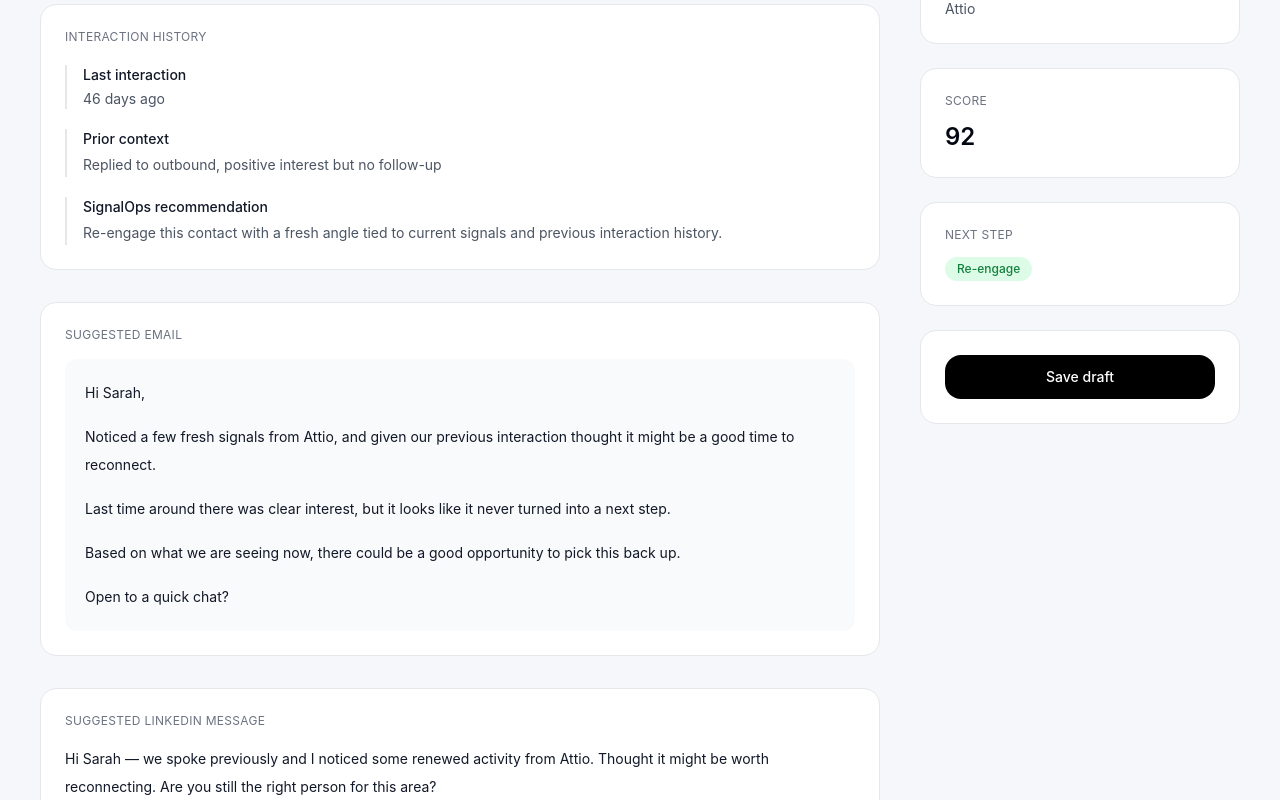
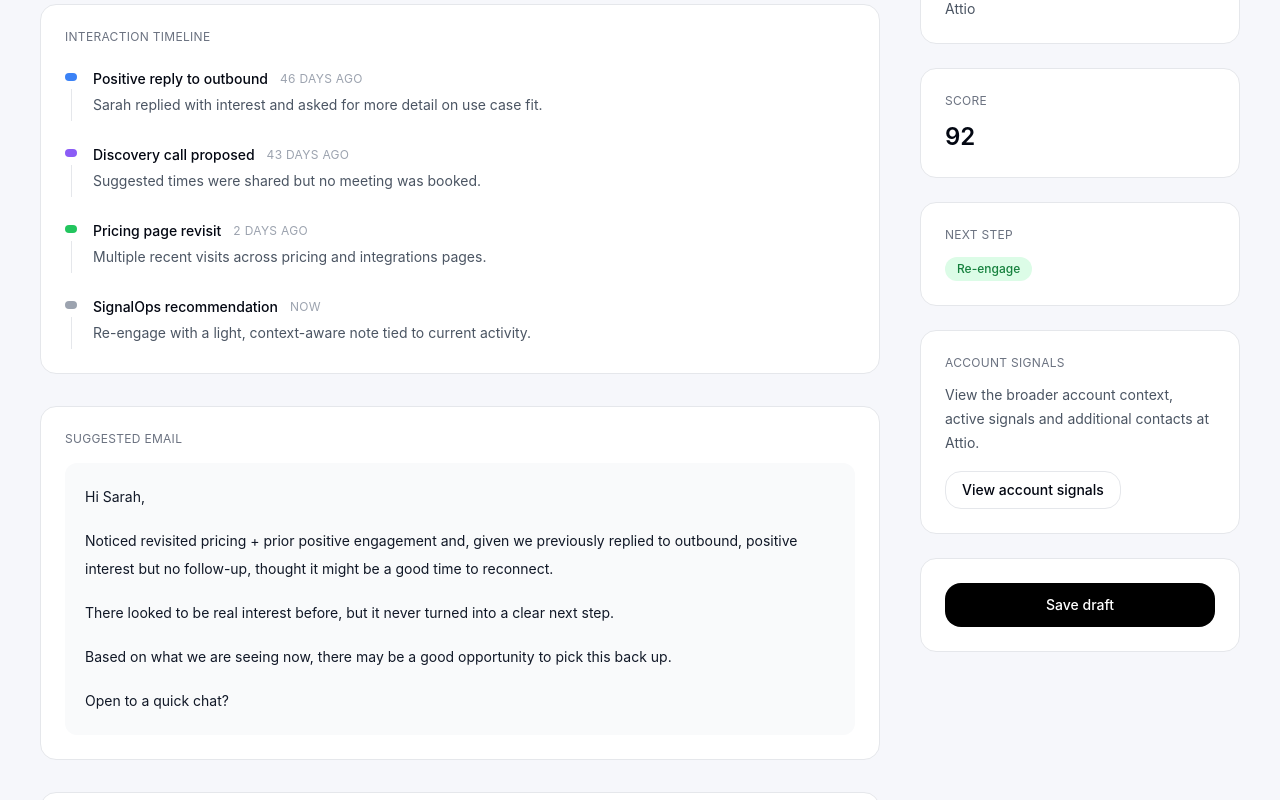
Before and after one commit to powerstephen/SignalOps, a Next.js app: page /contact/1 in a window 1280 px wide. Shown: the part 480-1280 px from the top of the page. Built offline with nearby package versions, Linux system fonts and the light colour scheme.

Commit message:
Update page.tsx

```diff
--- a/app/contact/[id]/page.tsx
+++ b/app/contact/[id]/page.tsx
@@ -1,7 +1,9 @@
+import Link from "next/link";
 import { notFound } from "next/navigation";
 import PageContainer from "@/components/page-container";
 import WorkspaceSourceBanner from "@/components/workspace-source-banner";
-import { recoverLeads } from "@/lib/recover-leads";
+import { recoverLeads, RecoverTimelineItem } from "@/lib/recover-leads";
+import { accounts } from "@/lib/accounts";
 
 function Badge({
   label,
@@ -45,6 +47,19 @@ function NextStepBadge({ nextStep }: { nextStep: string }) {
   return <Badge label="Re-qualify" variant="default" />;
 }
 
+function TimelineDot({ type }: { type: RecoverTimelineItem["type"] }) {
+  const className =
+    type === "email"
+      ? "bg-blue-500"
+      : type === "meeting"
+        ? "bg-violet-500"
+        : type === "activity"
+          ? "bg-green-500"
+          : "bg-gray-400";
+
+  return <span className={`mt-1 inline-flex h-3 w-3 rounded-full ${className}`} />;
+}
+
 type ContactPageProps = {
   params: {
     id: string;
@@ -59,6 +74,9 @@ export default function ContactPage({ params }: ContactPageProps) {
   }
 
   const firstName = lead.name.split(" ")[0];
+  const linkedAccount = accounts.find(
+    (account) => account.name.toLowerCase() === lead.company.toLowerCase()
+  );
 
   return (
     <PageContainer
@@ -80,37 +98,32 @@ export default function ContactPage({ params }: ContactPageProps) {
 
           <div className="rounded-2xl border border-gray-200 bg-white p-6">
             <div className="text-xs uppercase tracking-wide text-gray-500">
-              Interaction history
+              Interaction timeline
             </div>
 
-            <div className="mt-5 space-y-5">
-              <div className="border-l-2 border-gray-200 pl-4">
-                <div className="text-sm font-medium text-gray-900">
-                  Last interaction
+            <div className="mt-6 space-y-6">
+              {lead.timeline.map((item) => (
+                <div key={item.id} className="flex gap-4">
+                  <div className="flex flex-col items-center">
+                    <TimelineDot type={item.type} />
+                    <span className="mt-2 h-full w-px bg-gray-200" />
+                  </div>
+
+                  <div className="pb-1">
+                    <div className="flex flex-wrap items-center gap-3">
+                      <p className="text-sm font-medium text-gray-950">
+                        {item.title}
+                      </p>
+                      <span className="text-xs uppercase tracking-wide text-gray-400">
+                        {item.time}
+                      </span>
+                    </div>
+                    <p className="mt-1 text-sm leading-6 text-gray-600">
+                      {item.detail}
+                    </p>
+                  </div>
                 </div>
-                <div className="mt-1 text-sm text-gray-600">
-                  {lead.lastInteraction}
-                </div>
-              </div>
-
-              <div className="border-l-2 border-gray-200 pl-4">
-                <div className="text-sm font-medium text-gray-900">
-                  Prior context
-                </div>
-                <div className="mt-1 text-sm leading-6 text-gray-600">
-                  {lead.interactionSummary}
-                </div>
-              </div>
-
-              <div className="border-l-2 border-gray-200 pl-4">
-                <div className="text-sm font-medium text-gray-900">
-                  SignalOps recommendation
-                </div>
-                <div className="mt-1 text-sm leading-6 text-gray-600">
-                  Re-engage this contact with a fresh angle tied to current
-                  signals and previous interaction history.
-                </div>
-              </div>
+              ))}
             </div>
           </div>
 
@@ -123,18 +136,19 @@ export default function ContactPage({ params }: ContactPageProps) {
               <p>Hi {firstName},</p>
 
               <p className="mt-4">
-                Noticed a few fresh signals from {lead.company}, and given our
-                previous interaction thought it might be a good time to reconnect.
+                Noticed {lead.whyNow.toLowerCase()} and, given we previously{" "}
+                {lead.interactionSummary.toLowerCase()}, thought it might be a
+                good time to reconnect.
               </p>
 
               <p className="mt-4">
-                Last time around there was clear interest, but it looks like it
-                never turned into a next step.
+                There looked to be real interest before, but it never turned into
+                a clear next step.
               </p>
 
               <p className="mt-4">
-                Based on what we are seeing now, there could be a good
-                opportunity to pick this back up.
+                Based on what we are seeing now, there may be a good opportunity
+                to pick this back up.
               </p>
 
               <p className="mt-4">Open to a quick chat?</p>
@@ -147,9 +161,9 @@ export default function ContactPage({ params }: ContactPageProps) {
             </div>
 
             <p className="mt-4 text-sm leading-7 text-gray-900">
-              Hi {firstName} — we spoke previously and I noticed some renewed
-              activity from {lead.company}. Thought it might be worth
-              reconnecting. Are you still the right person for this area?
+              Hi {firstName} — we spoke previously and I noticed {lead.whyNow.toLowerCase()}.
+              Thought it might be worth reconnecting. Are you still the right
+              person for this area?
             </p>
           </div>
         </div>
@@ -185,6 +199,24 @@ export default function ContactPage({ params }: ContactPageProps) {
             </div>
           </div>
 
+          {linkedAccount ? (
+            <div className="rounded-2xl border border-gray-200 bg-white p-6">
+              <div className="text-xs uppercase tracking-wide text-gray-500">
+                Account signals
+              </div>
+              <p className="mt-3 text-sm leading-6 text-gray-600">
+                View the broader account context, active signals and additional
+                contacts at {lead.company}.
+              </p>
+              <Link
+                href={`/account/${linkedAccount.id}`}
+                className="mt-4 inline-flex rounded-2xl border border-gray-200 px-4 py-2 text-sm font-medium text-gray-950 transition hover:bg-gray-50"
+              >
+                View account signals
+              </Link>
+            </div>
+          ) : null}
+
           <div className="rounded-2xl border border-gray-200 bg-white p-6">
             <button className="w-full rounded-2xl bg-black px-5 py-3 text-sm font-medium text-white transition hover:opacity-90">
               Save draft
```
